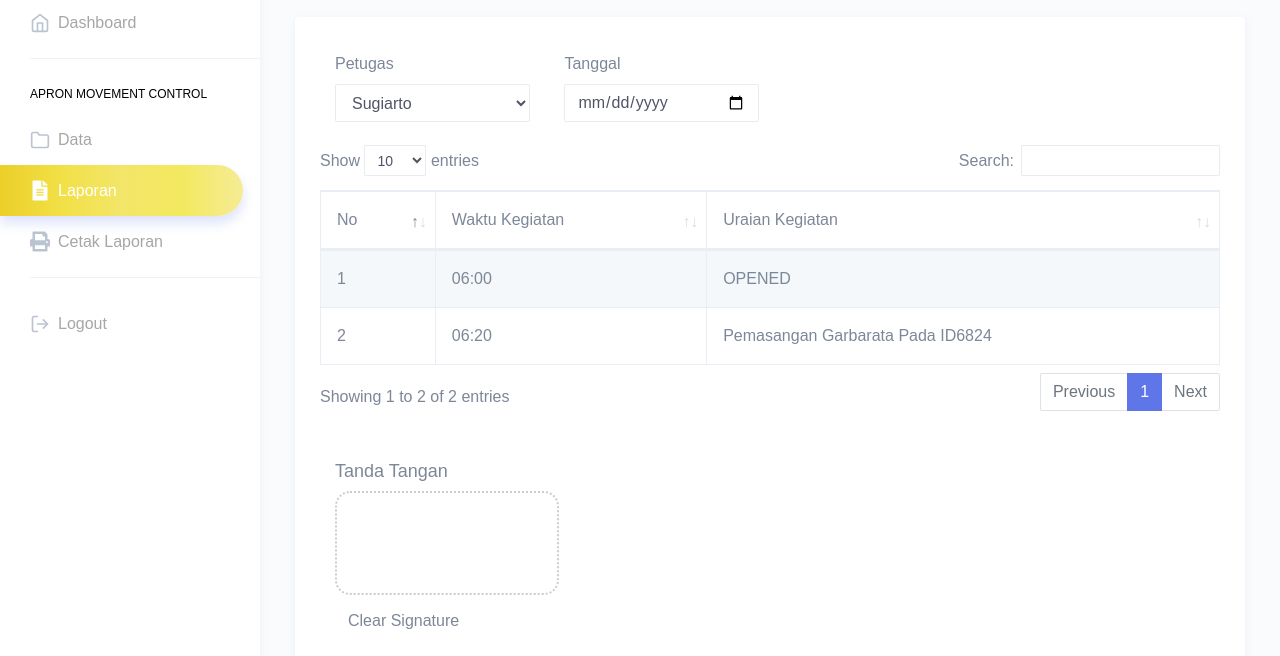
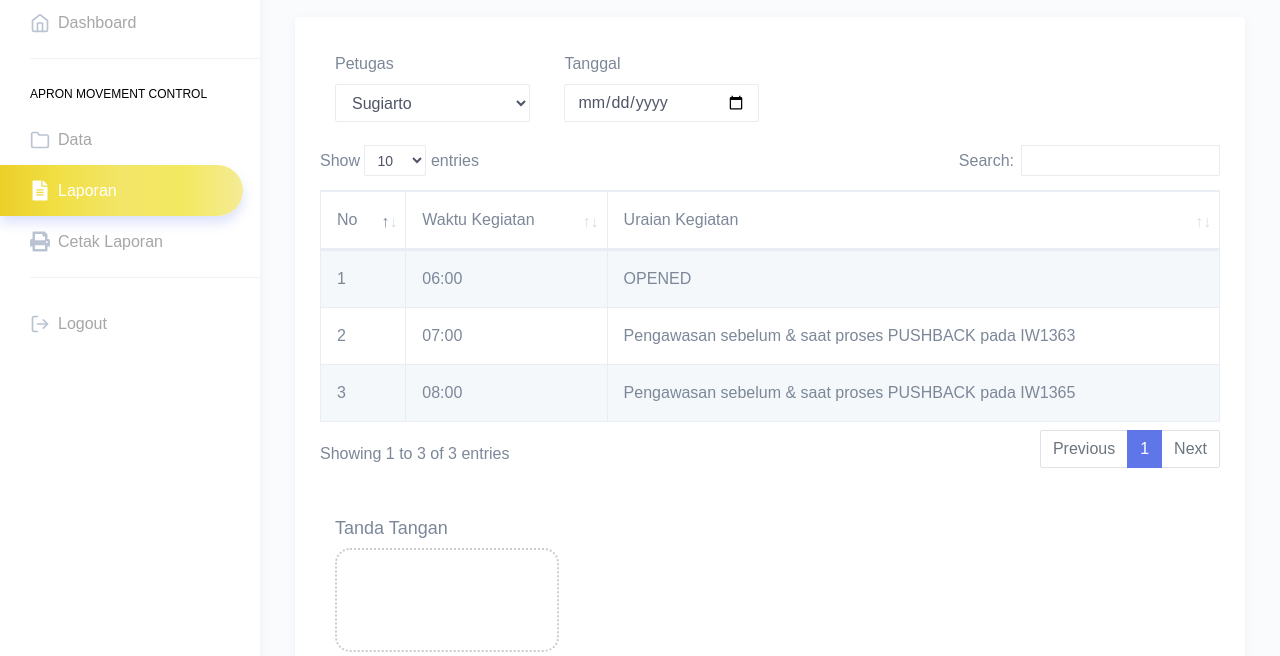
Before and after one commit to DARS-Kalimarau/DARS-Kalimarau.github.io, a website: page src/html/lookbookharian.html in a window 1280 px wide. Shown: the part 113-769 px from the top of the page. Drawn offline with Linux system fonts and the light colour scheme; a web font is replaced by a local one.

Commit message:
Update lookbookharian.html

```diff
--- a/src/html/lookbookharian.html
+++ b/src/html/lookbookharian.html
@@ -332,8 +332,16 @@
                                                     </tr>
                                                     <tr>
                                                         <td>2</td>
-                                                        <td>06:20</td>
-                                                        <td>Pemasangan Garbarata Pada ID6824</td>
+                                                        <td>07:00</td>
+                                                        <td>Pengawasan sebelum & saat proses PUSHBACK pada IW1363 </td>
+
+
+                                                    </tr>
+                                                    <tr>
+                                                        <td>3</td>
+                                                        <td>08:00</td>
+                                                        <td>Pengawasan sebelum & saat proses PUSHBACK pada IW1365</td>
+
 
 
                                                     </tr>
```
